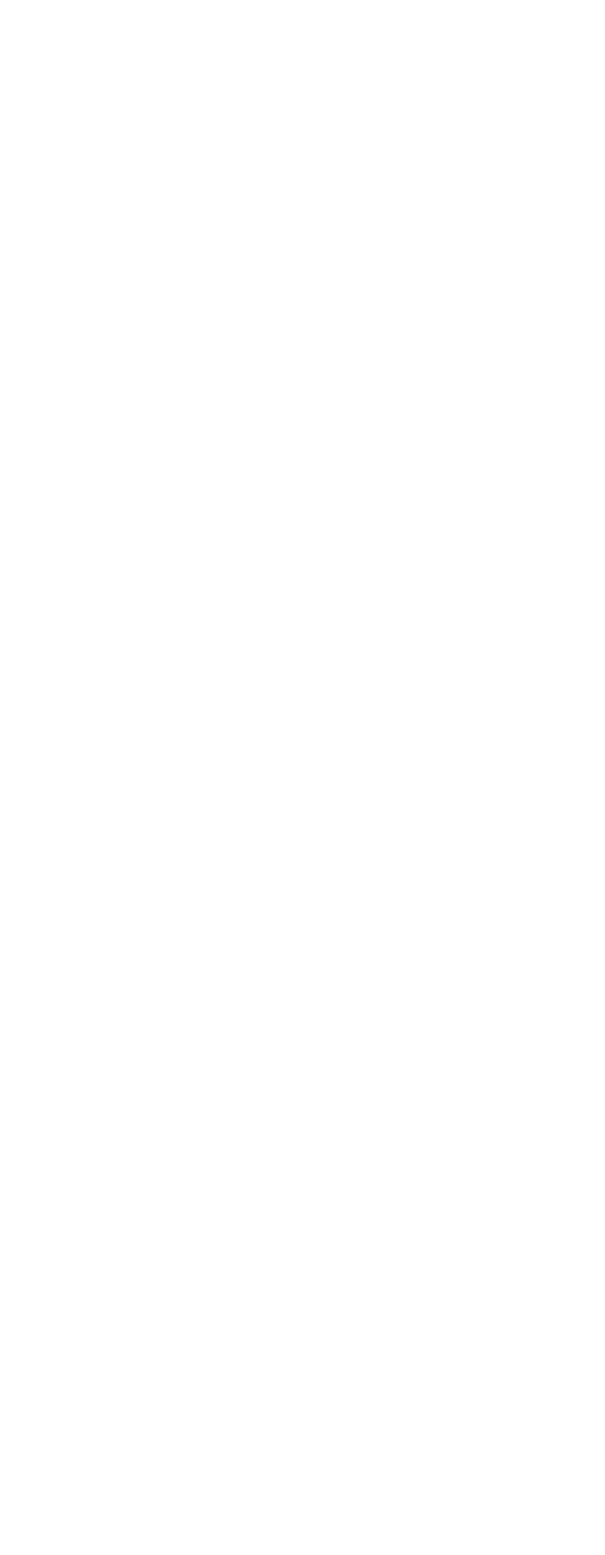
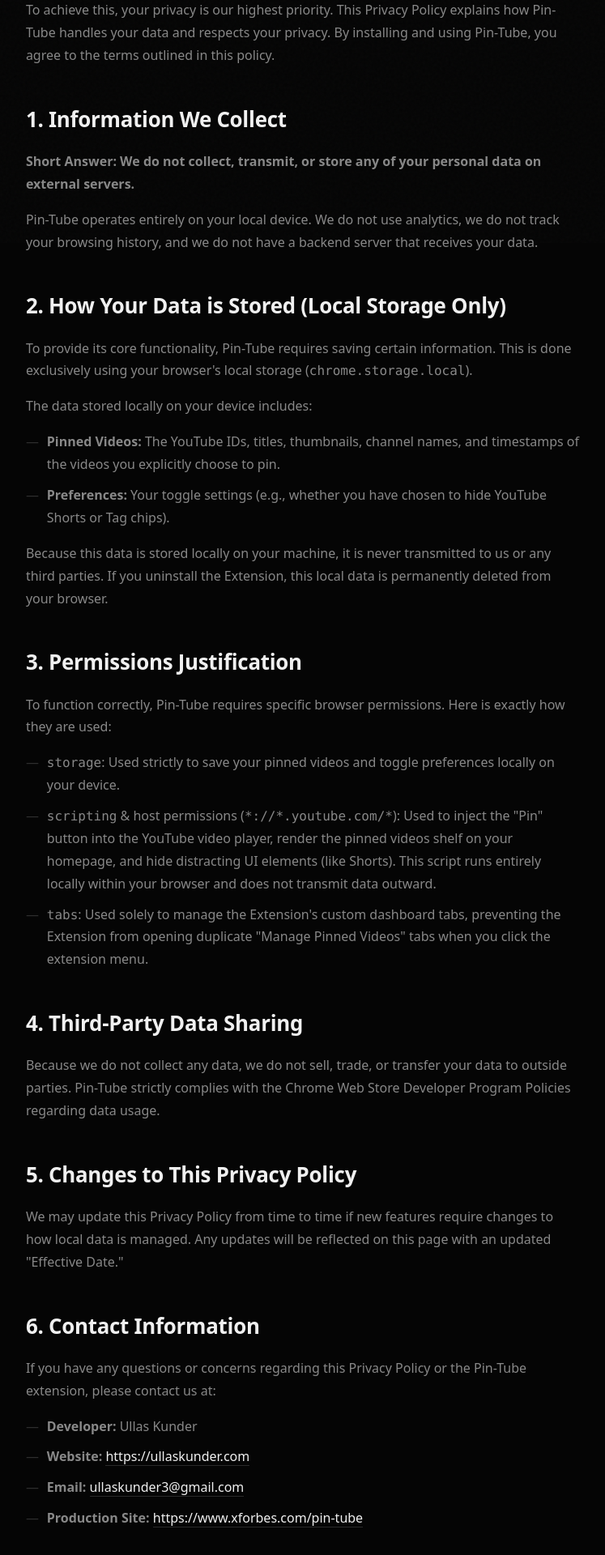
Before and after one commit to ullaskunder3/iprofile, a Next.js app: page /pin-tube/privacy in a window 1280 px wide. Before the commit this address had no page. Shown: the part 500-2420 px from the top of the page at 81% size, without its empty margins (266-1013 px from the left). Before the commit the page ends 800 px from the top, so only its background shows below. Built offline with nearby package versions, Linux system fonts and the light colour scheme.

Commit message:
added policy

```diff
--- a/app/pin-tube/page.tsx
+++ b/app/pin-tube/page.tsx
@@ -445,6 +445,32 @@
           </div>
         </section>
 
+        {/* --- LEGAL FINE PRINT --- */}
+        <div
+          style={{
+            marginBottom: "20px",
+            display: "flex",
+            justifyContent: "center",
+            gap: "var(--space-xl)",
+            alignItems: "center",
+            marginTop: "var(--space-2xl)",
+          }}
+        >
+          <Link
+            href="/pin-tube/privacy"
+            style={{
+              fontSize: "0.85rem",
+              color: "var(--text-secondary)",
+              textDecoration: "none",
+              borderBottom: "1px solid transparent",
+              transition: "all 0.2s ease",
+              fontWeight: 500,
+            }}
+            className="hover:text-white"
+          >
+            Privacy Policy
+          </Link>
+        </div>
       </main>
 
       <Footer />
--- /dev/null
+++ b/app/pin-tube/privacy/page.tsx
@@ -0,0 +1,70 @@
+import React from "react";
+import LegalPage from "../../components/LegalPage";
+
+export const metadata = {
+  title: "Privacy Policy | Pin-Tube",
+  description: "Privacy policy and data handling details for the Pin-Tube Chrome Extension.",
+};
+
+export default function PinTubePrivacyPolicy() {
+  return (
+    <LegalPage title="Pin-Tube Privacy Policy" lastUpdated="May 30, 2026">
+      <p>
+        Thank you for choosing to use Pin-Tube (&quot;the Extension&quot;). Our core purpose is to remove distractions from the YouTube homepage by hiding Shorts and tag recommendations, and to allow you to pin videos to the top of your homepage so you can easily resume watching them later.
+      </p>
+      <p>
+        To achieve this, your privacy is our highest priority. This Privacy Policy explains how Pin-Tube handles your data and respects your privacy. By installing and using Pin-Tube, you agree to the terms outlined in this policy.
+      </p>
+
+      <h2>1. Information We Collect</h2>
+      <p><strong>Short Answer: We do not collect, transmit, or store any of your personal data on external servers.</strong></p>
+      <p>
+        Pin-Tube operates entirely on your local device. We do not use analytics, we do not track your browsing history, and we do not have a backend server that receives your data.
+      </p>
+
+      <h2>2. How Your Data is Stored (Local Storage Only)</h2>
+      <p>
+        To provide its core functionality, Pin-Tube requires saving certain information. This is done exclusively using your browser&apos;s local storage (<code>chrome.storage.local</code>).
+      </p>
+      <p>The data stored locally on your device includes:</p>
+      <ul>
+        <li><strong>Pinned Videos:</strong> The YouTube IDs, titles, thumbnails, channel names, and timestamps of the videos you explicitly choose to pin.</li>
+        <li><strong>Preferences:</strong> Your toggle settings (e.g., whether you have chosen to hide YouTube Shorts or Tag chips).</li>
+      </ul>
+      <p>
+        Because this data is stored locally on your machine, it is never transmitted to us or any third parties. If you uninstall the Extension, this local data is permanently deleted from your browser.
+      </p>
+
+      <h2>3. Permissions Justification</h2>
+      <p>
+        To function correctly, Pin-Tube requires specific browser permissions. Here is exactly how they are used:
+      </p>
+      <ul>
+        <li><code>storage</code>: Used strictly to save your pinned videos and toggle preferences locally on your device.</li>
+        <li><code>scripting</code> &amp; host permissions (<code>*://*.youtube.com/*</code>): Used to inject the &quot;Pin&quot; button into the YouTube video player, render the pinned videos shelf on your homepage, and hide distracting UI elements (like Shorts). This script runs entirely locally within your browser and does not transmit data outward.</li>
+        <li><code>tabs</code>: Used solely to manage the Extension&apos;s custom dashboard tabs, preventing the Extension from opening duplicate &quot;Manage Pinned Videos&quot; tabs when you click the extension menu.</li>
+      </ul>
+
+      <h2>4. Third-Party Data Sharing</h2>
+      <p>
+        Because we do not collect any data, we do not sell, trade, or transfer your data to outside parties. Pin-Tube strictly complies with the Chrome Web Store Developer Program Policies regarding data usage.
+      </p>
+
+      <h2>5. Changes to This Privacy Policy</h2>
+      <p>
+        We may update this Privacy Policy from time to time if new features require changes to how local data is managed. Any updates will be reflected on this page with an updated &quot;Effective Date.&quot;
+      </p>
+
+      <h2>6. Contact Information</h2>
+      <p>
+        If you have any questions or concerns regarding this Privacy Policy or the Pin-Tube extension, please contact us at:
+      </p>
+      <ul>
+        <li><strong>Developer:</strong> Ullas Kunder</li>
+        <li><strong>Website:</strong> <a href="https://ullaskunder.com" target="_blank" rel="noopener noreferrer">https://ullaskunder.com</a></li>
+        <li><strong>Email:</strong> <a href="mailto:ullaskunder3@gmail.com">ullaskunder3@gmail.com</a></li>
+        <li><strong>Production Site:</strong> <a href="https://www.xforbes.com/pin-tube" target="_blank" rel="noopener noreferrer">https://www.xforbes.com/pin-tube</a></li>
+      </ul>
+    </LegalPage>
+  );
+}
```
